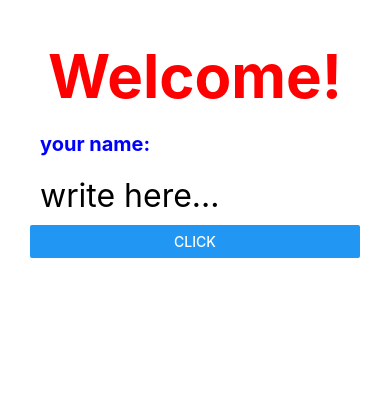
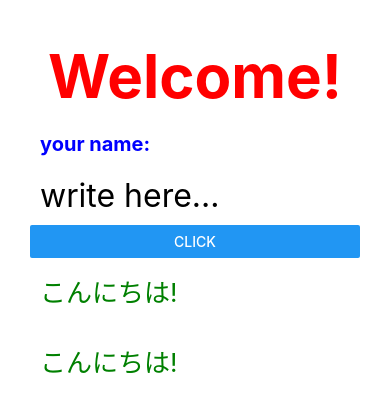
Before and after one commit to ryuzo111/react-native-study, a React Native app: screen / in a window 390 px wide. Shown: the top 412 px of the page. Built offline with nearby package versions, Linux system fonts and the light colour scheme.

Commit message:
独自コンポーネントを作成

```diff
--- a/App.js
+++ b/App.js
@@ -24,6 +24,8 @@ export default class App extends Component {
         </Text>
         <TextInput style={styles.input} placeholder="write here..." value={this.state.text} onChangeText={this.doType}/>
         <Button title='Click' onPress={this.doAction}></Button>
+        <Welcome></Welcome>
+        <Welcome></Welcome>
 
       </View>
     );
@@ -35,6 +37,15 @@ export default class App extends Component {
 
   doAction = () => {
     this.setState({text:'', message:'Hello, ' + this.state.text + '!',});
+  }
+}
+
+class Welcome extends Component {
+  render() {
+    return (
+      <Text style={styles.message}>こんにちは!</Text>
+
+    );
   }
 }
 
```
